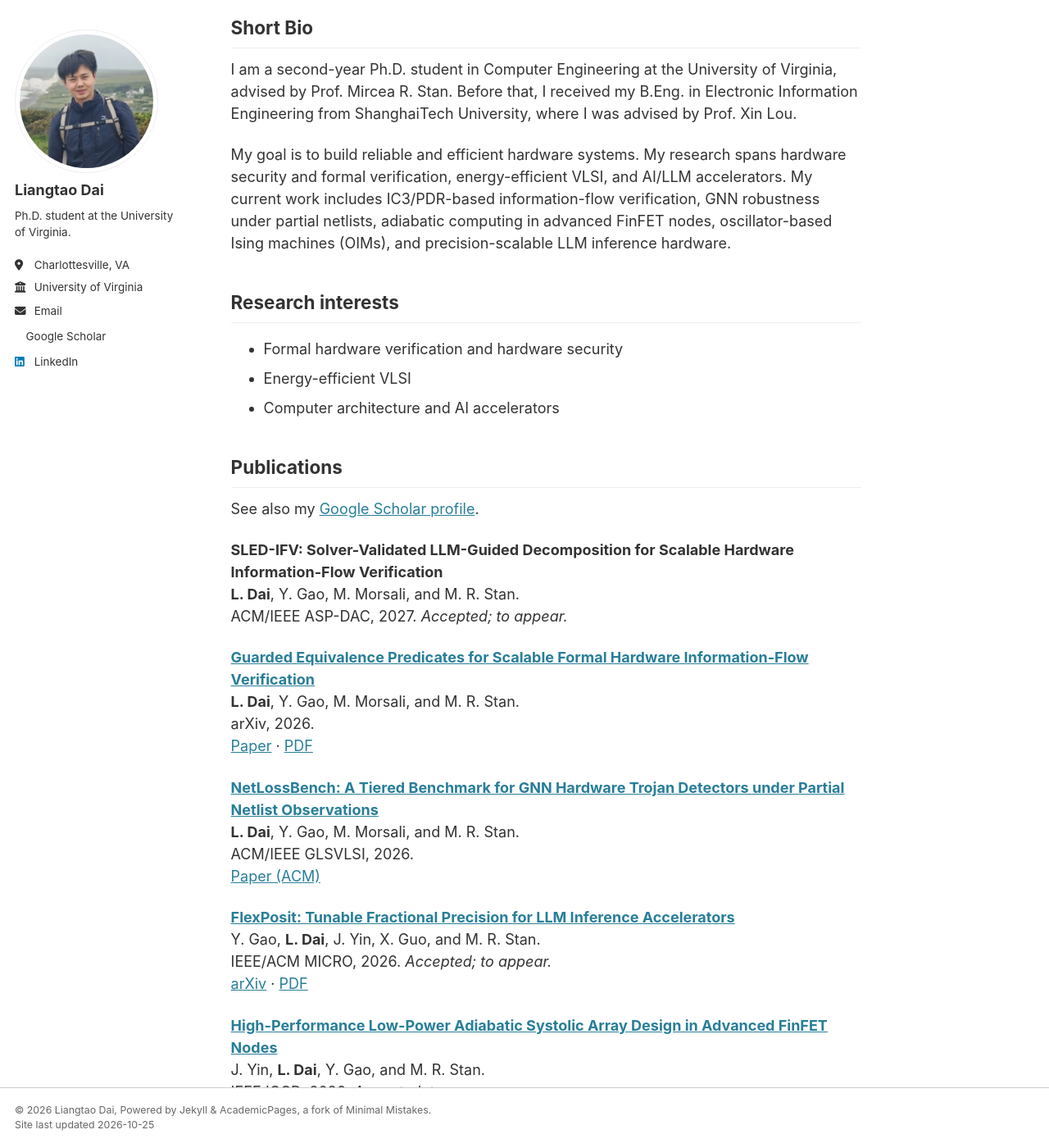
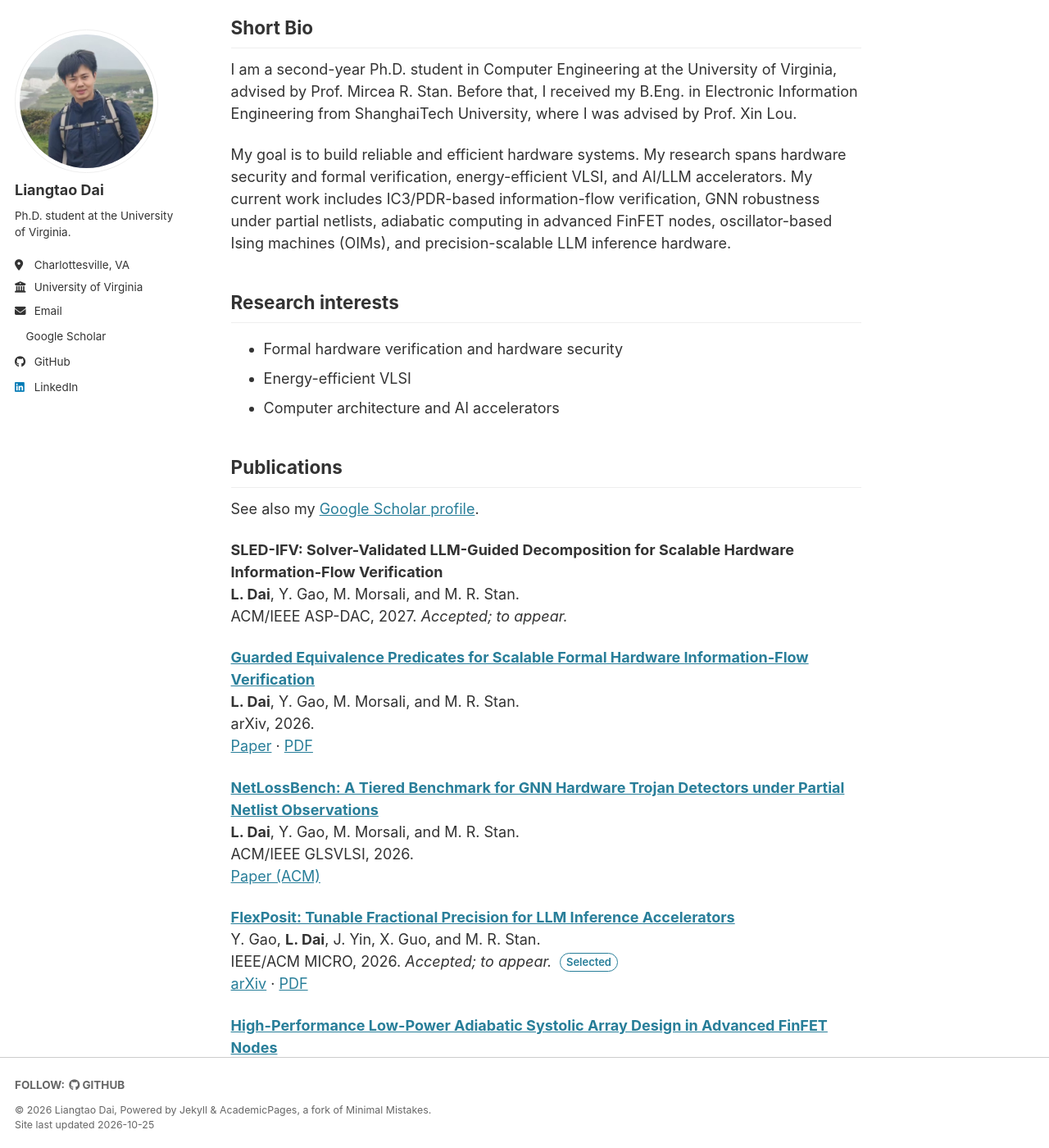
Before and after one commit to DDDDDlt/liangtaodai.github.io, a Jekyll site: the page built from _pages/about.md, in a window 1280 px wide and 1400 px high. Shown: the whole window at 82% size. Built offline with Jekyll 4.4.1, drawn with Linux system fonts in a browser that asks for light colours; a style sheet for code colours, icons or effects is not loaded; some of the changed text lies outside the part shown.

Commit message:
Highlight ICCD best paper candidate and tidy publications
- Mark the ICCD 2026 paper as a Best Paper Award Candidate and add it to Honors and Awards
- Add Selected badges to the MICRO and ICCD papers
- Show the GitHub profile link in the sidebar
- Add the missing ICCD, VLSI-TSA and NEWCAS entries to the publications collection
- Label arXiv manuscripts as Preprints instead of Journal Articles

Co-Authored-By: Claude Opus 5.5 <noreply@anthropic.com>
Claude-Session: https://claude.ai/code/session_019dnzAD3jbWJpSk31fGXFMX

```diff
--- a/_config.yml
+++ b/_config.yml
@@ -51,7 +51,7 @@ author:
   bitbucket        : # Username - Update with your username on the site
   codepen          : # Username
   dribbble         : # Username
-  github           :
+  github           : "DDDDDlt"
   kaggle           : # Username
   stackoverflow    : # User number or user number and name (i.e., use "1" or "1/jeff-atwood")
 
@@ -87,7 +87,7 @@ publication_category:
   books:
     title: 'Books'
   manuscripts:
-    title: 'Journal Articles'
+    title: 'Preprints'
   conferences:
     title: 'Conference Papers'
 
--- a/_pages/about.md
+++ b/_pages/about.md
@@ -37,12 +37,12 @@ ACM/IEEE GLSVLSI, 2026.
 
 **[FlexPosit: Tunable Fractional Precision for LLM Inference Accelerators](https://arxiv.org/abs/2609.04724)**
 Y. Gao, **L. Dai**, J. Yin, X. Guo, and M. R. Stan.
-IEEE/ACM MICRO, 2026. *Accepted; to appear.*
+IEEE/ACM MICRO, 2026. *Accepted; to appear.* <span class="pub-badge">Selected</span>
 [arXiv](https://arxiv.org/abs/2609.04724) · [PDF](https://arxiv.org/pdf/2609.04724)
 
 **[High-Performance Low-Power Adiabatic Systolic Array Design in Advanced FinFET Nodes](https://arxiv.org/abs/2608.30058)**
 J. Yin, **L. Dai**, Y. Gao, and M. R. Stan.
-IEEE ICCD, 2026. *Accepted; to appear.*
+IEEE ICCD, 2026. *Accepted; to appear.* <span class="pub-badge pub-badge--award">🏆 Best Paper Award Candidate</span> <span class="pub-badge">Selected</span>
 [arXiv](https://arxiv.org/abs/2608.30058) · [PDF](https://arxiv.org/pdf/2608.30058)
 
 **[Delayed Coupling Restores Ising Phase Dynamics in Physical Oscillator Networks](https://arxiv.org/abs/2607.16634)**
@@ -79,6 +79,7 @@ arXiv, 2023.
 
 ## Honors and Awards
 
+* **2026** — Best Paper Award Candidate, IEEE International Conference on Computer Design (ICCD)
 * **2026** — DAC Young Fellow, ACM/IEEE Design Automation Conference
 * **2025** — Provost Fellowship, University of Virginia
 * **2025** — Student Travel Grant, IEEE ISCAS
--- a/assets/css/personal.css
+++ b/assets/css/personal.css
@@ -23,3 +23,23 @@ body { padding-top: 0; }
 @media screen and (min-width: 1024px) {
   .sidebar { height: calc(100vh - 20px); }
 }
+
+/* Small labels on publication entries (Selected, awards). */
+.pub-badge {
+  display: inline-block;
+  margin-left: 0.35em;
+  padding: 0 0.55em;
+  border: 1px solid #287e99;
+  border-radius: 999px;
+  color: #287e99;
+  font-size: 0.72em;
+  font-weight: 600;
+  line-height: 1.6;
+  vertical-align: 0.1em;
+  white-space: nowrap;
+}
+.pub-badge--award {
+  border-color: #c9952b;
+  background-color: #fdf6e3;
+  color: #7a5000;
+}
```
Also changed, not shown: _publications/2023-goldschmidt-error-analysis.md (added, +10 -0 lines), _publications/2024-fused-div-sqrt-unit.md (added, +10 -0 lines), _publications/2026-adiabatic-systolic-array.md (added, +12 -0 lines).
